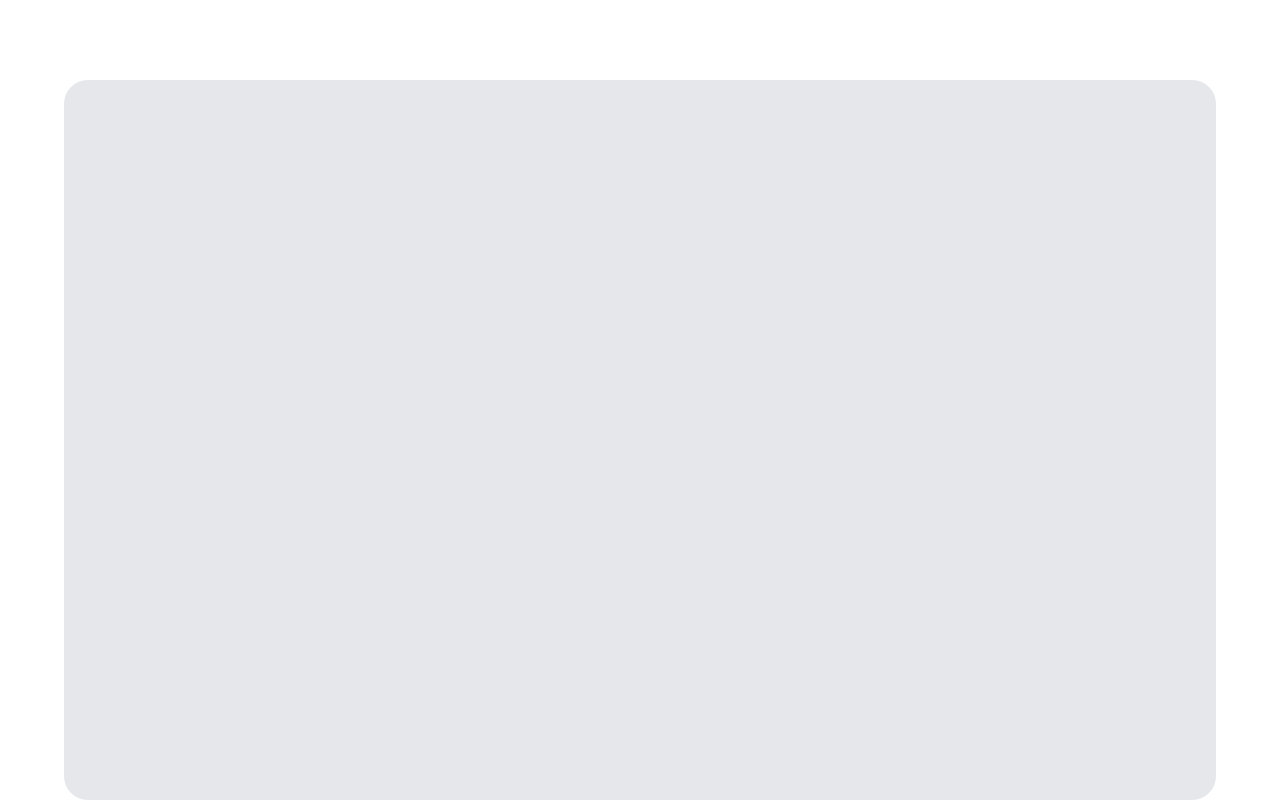
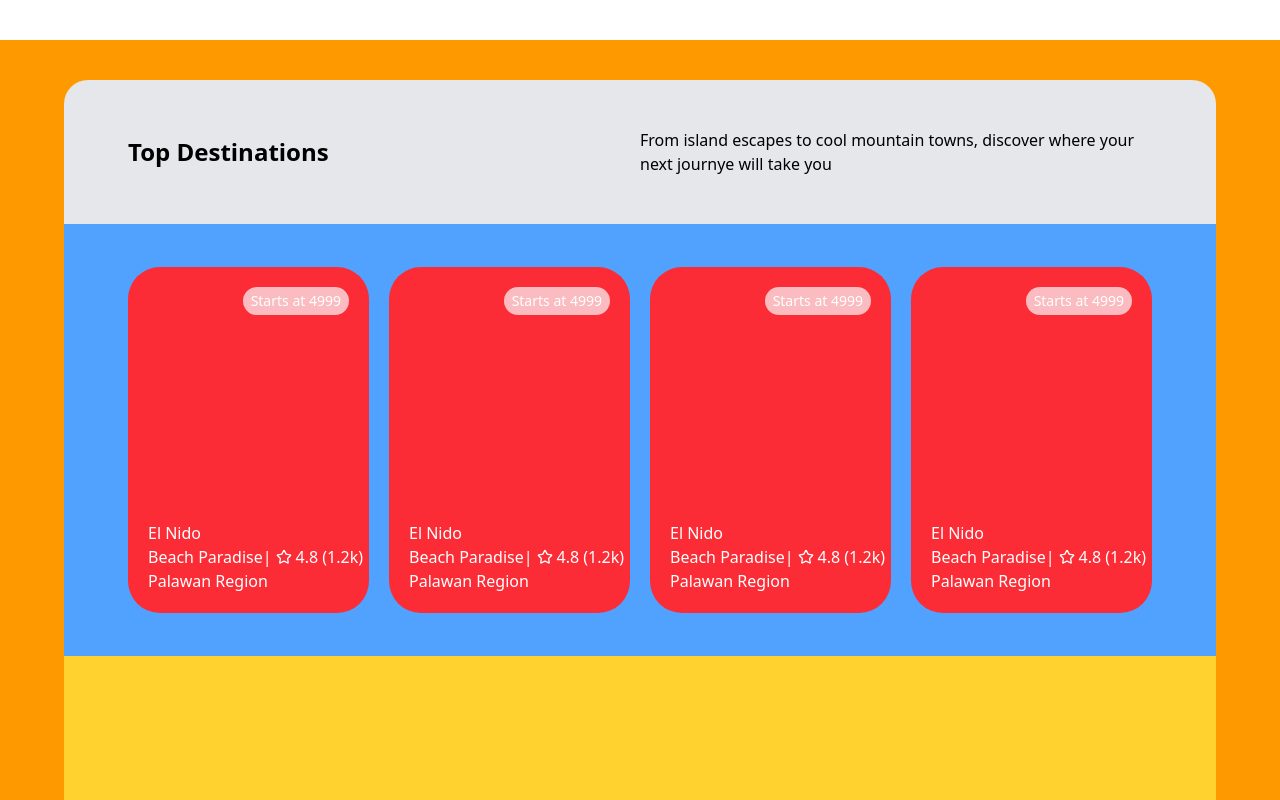
Before and after one commit to nischal-aachaju/Travel-UI, a React (Vite) app: page / in a window 1280 px wide. Shown: the part 1400-2200 px from the top of the page. Built offline with nearby package versions, Linux system fonts and the light colour scheme.

Commit message:
Body2 85%

```diff
--- /dev/null
+++ b/src/components/common/DestinationCard.jsx
@@ -0,0 +1,27 @@
+import {Star} from 'lucide-react'
+
+const Card = ({e}) => {
+    console.log(e)
+    return (
+        <div className="w-75 gap-1 h-[80%] bg-red-500 rounded-4xl relative text-white" >
+
+
+                <span className="px-2  w-fit text-sm py-1 rounded-4xl bg-gray-50/70 bordering-white h-fit absolute top-5 right-5">Starts at {e.price}</span>
+
+                <div className="flex absolute flex-col gap-0.3 bottom-5 left-5 ">
+                    <span>{e.title}</span>
+
+
+                    <span className='flex justify-center items-center gap-1'>{e.desc}| <Star size={16 }/> {e.rating} ({e.visitors})  </span>
+
+
+                    <span>{e.loc}</span>
+                </div>
+
+
+
+        </div>
+    )
+}
+
+export default Card
--- a/src/components/layout/Body2.jsx
+++ b/src/components/layout/Body2.jsx
@@ -1,9 +1,68 @@
-import React from 'react'
+import Card from "../common/DestinationCard"
+
+
+
+
+ const cards = [
+  {
+      price:"4999",
+    title:"El Nido",
+    desc: "Beach Paradise",
+    rating: "4.8",
+   visitors: "1.2k",
+     loc: "Palawan Region"
+    // pic: img1
+
+  },
+  {
+      price:"4999",
+    title:"El Nido",
+    desc: "Beach Paradise",
+    rating: "4.8",
+   visitors: "1.2k",
+     loc: "Palawan Region"
+    // pic: img1
+
+  },
+  {
+      price:"4999",
+    title:"El Nido",
+    desc: "Beach Paradise",
+    rating: "4.8",
+   visitors: "1.2k",
+     loc: "Palawan Region"
+    // pic: img1
+
+  },
+  {
+      price:"4999",
+    title:"El Nido",
+    desc: "Beach Paradise",
+    rating: "4.8",
+   visitors: "1.2k",
+     loc: "Palawan Region"
+    // pic: img1
+
+  },
+]
 
 const Body2 = () => {
   return (
-    <div className=' h-screen w-full flex justify-center items-center'>
-      <div className=' h-9/10 w-9/10 bg-gray-200 rounded-3xl '> </div>
+    <div className=' h-screen w-full flex justify-center items-center  bg-amber-500'>
+      <div className=' h-9/10 w-9/10 bg-gray-200 rounded-3xl '>
+
+        <div className=' w-full h-[20%] flex'>
+          <div className='w-1/2 h-full  flex items-center font-bold text-2xl p-16'><h1>Top Destinations</h1></div>
+          <div className='w-1/2 h-full flex items-center pr-16 pt-16 pb-16' ><p>From island escapes to cool mountain towns, discover where your next journye will take you</p></div>
+        </div>
+        <div className='bg-blue-400 w-full h-[60%] px-16  flex justify-start items-center gap-5'>
+            {cards.map((e,idx)=>{
+              return <Card e={e} key={idx}/>
+
+            })}
+        </div>
+        <div className='bg-amber-300 w-full h-[20%]'></div>
+      </div>
 
     </div>
   )
```
